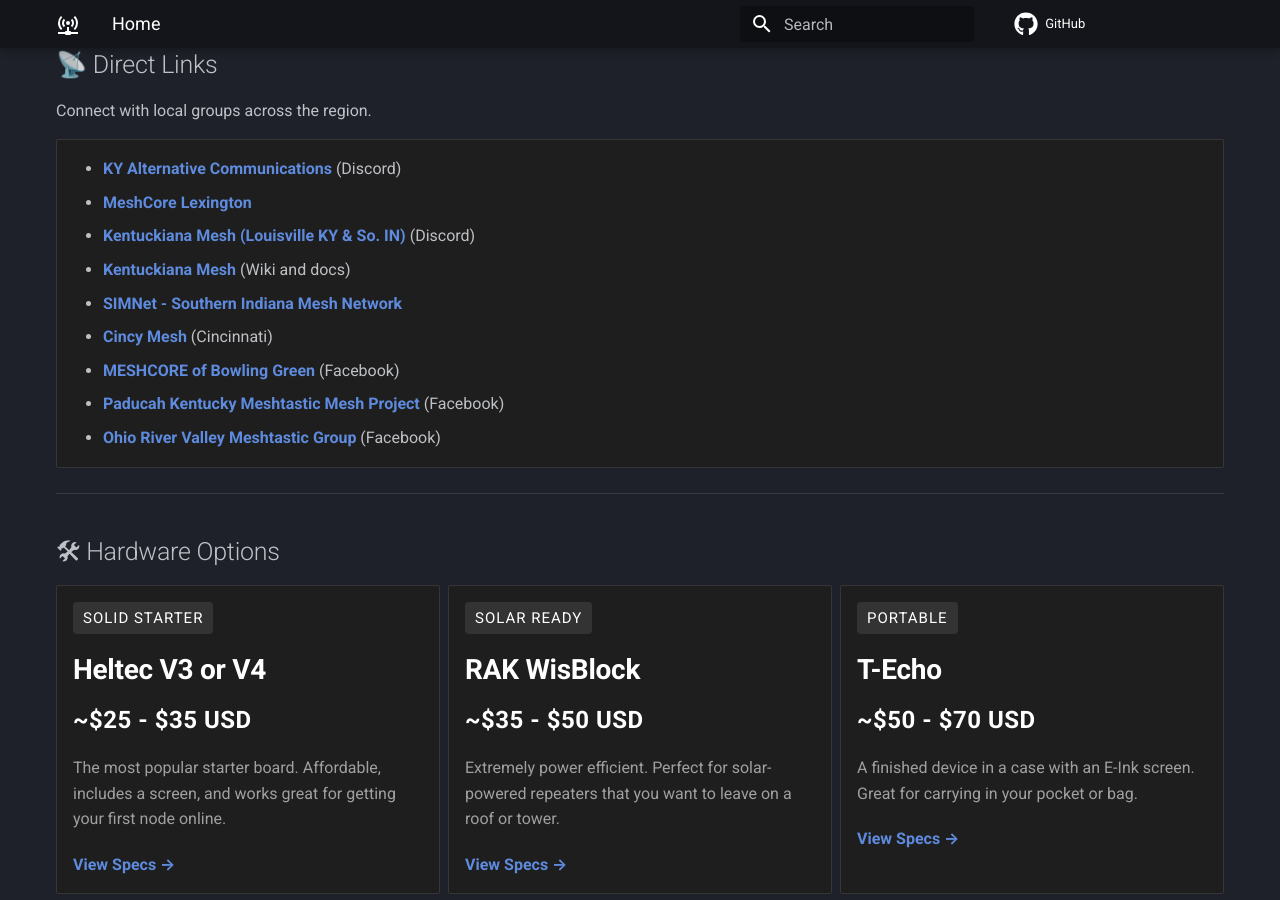
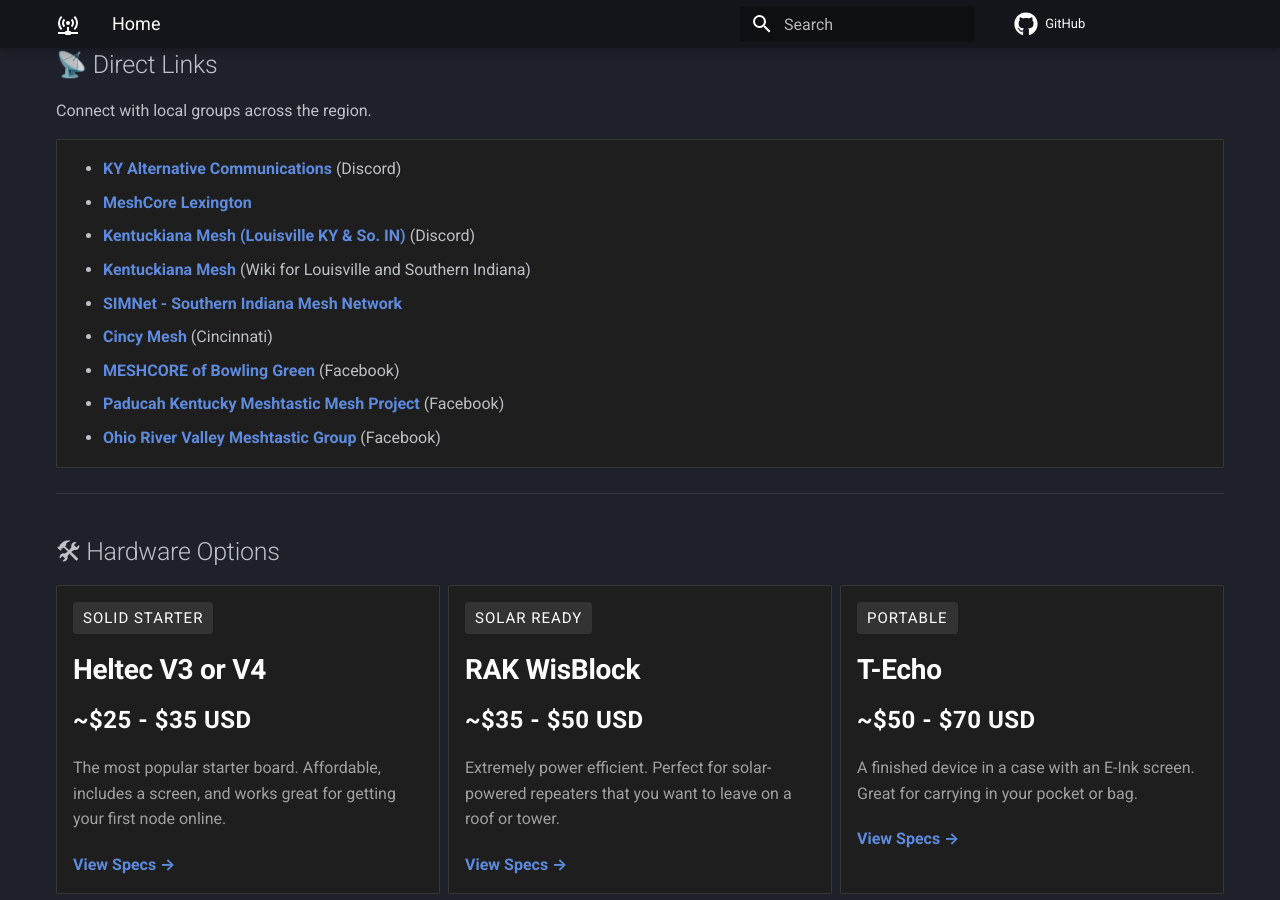
Before and after one commit to mesh-ky/mesh-ky.org, an MkDocs documentation site: the page built from docs/index.md, in a window 1280 px wide and 900 px high, scrolled down 661 px. Built offline with MkDocs 1.6.1 and Material for MkDocs 9.7.7, drawn with Linux system fonts in a browser that asks for light colours; comment, search, counter and statistics services are not loaded.

Commit message:
Update index.md

```diff
--- a/docs/index.md
+++ b/docs/index.md
@@ -25,7 +25,7 @@ Connect with local groups across the region.
         <li><a href="https://discord.gg/227bDxBQE7" target="_blank">KY Alternative Communications</a> (Discord)</li>
         <li><a href="https://meshcorelexington.com/" target="_blank">MeshCore Lexington</a></li>
         <li><a href="https://discord.gg/CRaqMB4JyE" target="_blank">Kentuckiana Mesh (Louisville KY & So. IN)</a> (Discord)</li>
-        <li><a href="https://www.kentuckianamesh.org/" target="_blank">Kentuckiana Mesh</a> (Wiki and docs)</li>
+        <li><a href="https://www.kentuckianamesh.org/" target="_blank">Kentuckiana Mesh</a> (Wiki for Louisville and Southern Indiana)</li>
         <li><a href="https://simnetwork.org/" target="_blank">SIMNet - Southern Indiana Mesh Network</a></li>
         <li><a href="https://www.cincymesh.org/" target="_blank">Cincy Mesh</a> (Cincinnati)</li>
         <li><a href="https://www.facebook.com/groups/1226645572598496" target="_blank">MESHCORE of Bowling Green</a> (Facebook)</li>
```
